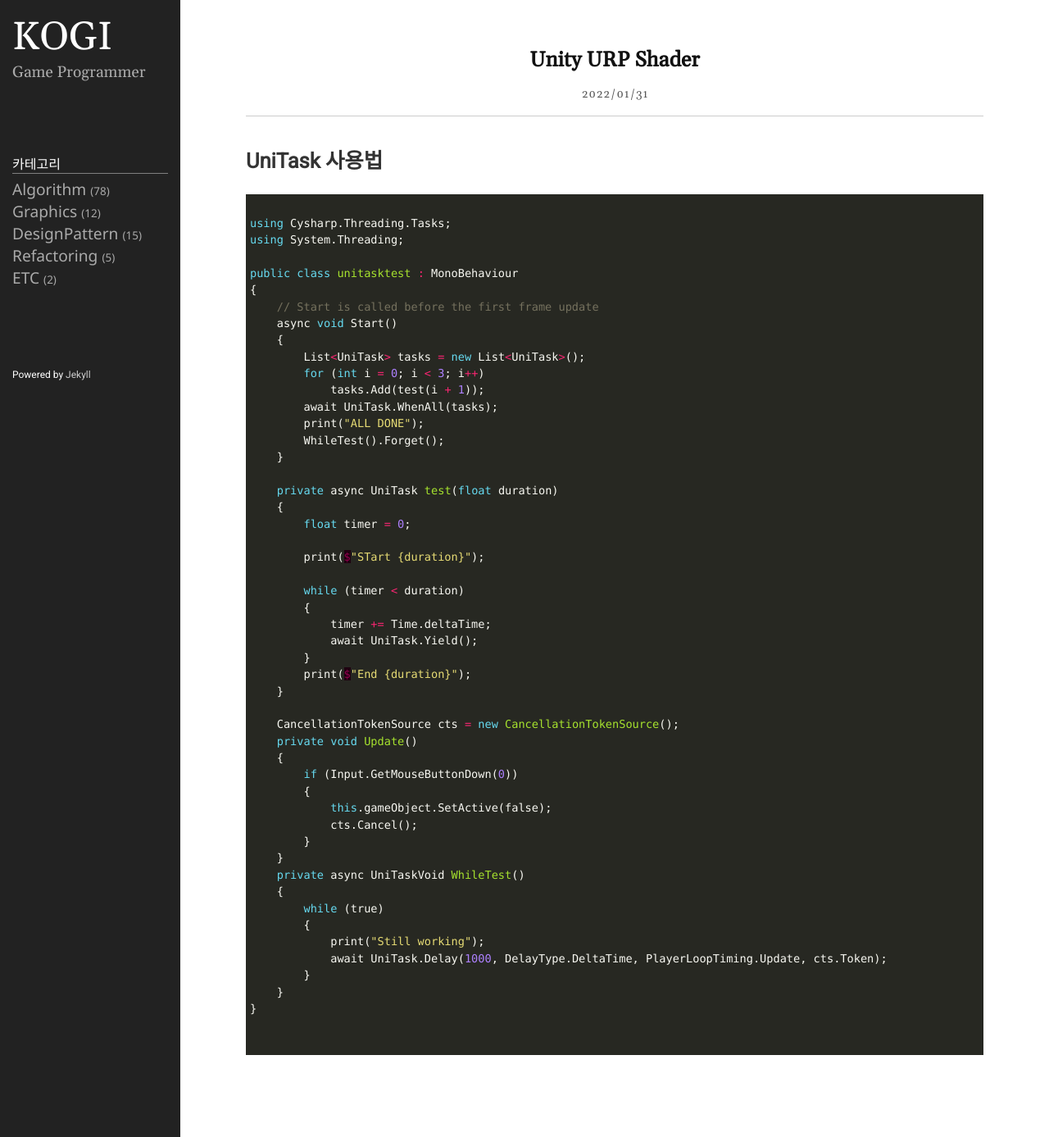
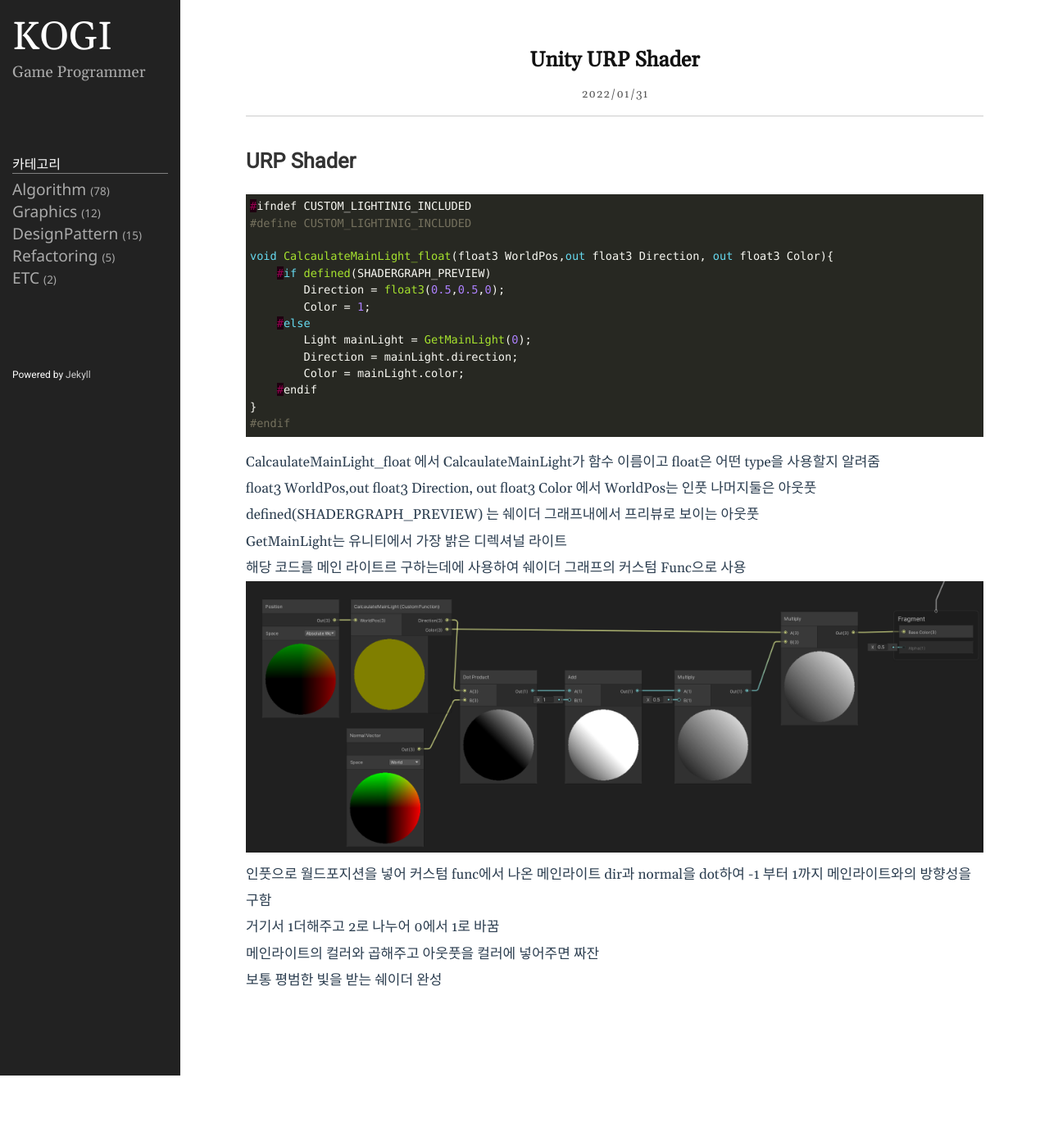
Before and after one commit to rrd0627/rrd0627.github.io, a Jekyll site: the page built from _posts/2022-01-31-unityTips.markdown, in a window 1280 px wide. Shown: the whole page at 82% size. Built offline with Jekyll 4.4.1, drawn with Linux system fonts in a browser that asks for light colours; after the commit the page ends 1312 px from its top, so only the background shows below that.

Commit message:
Shader Tutorial

````diff
--- a/_posts/2022-01-31-unityTips.markdown
+++ b/_posts/2022-01-31-unityTips.markdown
@@ -4,59 +4,44 @@
 date: 2022-01-31 23:54:42 +0900
 category: ETC
 ---
-# UniTask 사용법
+# URP Shader
+
+```c#
+#ifndef CUSTOM_LIGHTINIG_INCLUDED
+#define CUSTOM_LIGHTINIG_INCLUDED
+
+void CalcaulateMainLight_float(float3 WorldPos,out float3 Direction, out float3 Color){
+    #if defined(SHADERGRAPH_PREVIEW)
+        Direction = float3(0.5,0.5,0);
+        Color = 1;
+    #else
+        Light mainLight = GetMainLight(0);
+        Direction = mainLight.direction;
+        Color = mainLight.color;
+    #endif
+}
+#endif
+```
+
+CalcaulateMainLight_float 에서 CalcaulateMainLight가 함수 이름이고 float은 어떤 type을 사용할지 알려줌
+
+float3 WorldPos,out float3 Direction, out float3 Color
+에서 WorldPos는 인풋 나머지둘은 아웃풋
+
+defined(SHADERGRAPH_PREVIEW) 는 쉐이더 그래프내에서 프리뷰로 보이는 아웃풋
+
+GetMainLight는 유니티에서 가장 밝은 디렉셔널 라이트
 
 
-```cpp
 
-using Cysharp.Threading.Tasks;
-using System.Threading;
+해당 코드를 메인 라이트르 구하는데에 사용하여 쉐이더 그래프의 커스텀 Func으로 사용
 
-public class unitasktest : MonoBehaviour
-{
-    // Start is called before the first frame update
-    async void Start()
-    {
-        List<UniTask> tasks = new List<UniTask>();
-        for (int i = 0; i < 3; i++)
-            tasks.Add(test(i + 1));
-        await UniTask.WhenAll(tasks);
-        print("ALL DONE");
-        WhileTest().Forget();
-    }
+![](/assets/img/Unity/2022-02-01-16-50-59.png)
 
-    private async UniTask test(float duration)
-    {
-        float timer = 0;
+인풋으로 월드포지션을 넣어 커스텀 func에서 나온 메인라이트 dir과 normal을 dot하여 -1 부터 1까지 메인라이트와의 방향성을 구함
 
-        print($"STart {duration}");
+거기서 1더해주고 2로 나누어 0에서 1로 바꿈
 
-        while (timer < duration)
-        {
-            timer += Time.deltaTime;
-            await UniTask.Yield();
-        }
-        print($"End {duration}");
-    }
+메인라이트의 컬러와 곱해주고 아웃풋을 컬러에 넣어주면 짜잔
 
-    CancellationTokenSource cts = new CancellationTokenSource();
-    private void Update()
-    {
-        if (Input.GetMouseButtonDown(0))
-        {
-            this.gameObject.SetActive(false);
-            cts.Cancel();
-        }
-    }
-    private async UniTaskVoid WhileTest()
-    {
-        while (true)
-        {
-            print("Still working");
-            await UniTask.Delay(1000, DelayType.DeltaTime, PlayerLoopTiming.Update, cts.Token);
-        }
-    }
-}
-
-
-```
+보통 평범한 빛을 받는 쉐이더 완성
````
Also changed, not shown: assets/img/Unity/2022-02-01-16-50-59.png (added).
